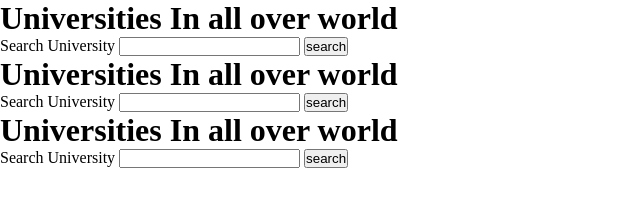
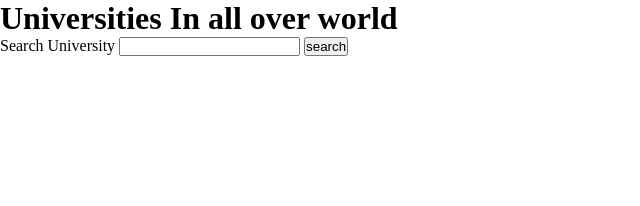
Before and after one commit to Abdulramiz37/test.html, a plain HTML site: page index.html in a window 1280 px wide. Shown: the whole page, without its empty margins (0-640 px from the left). Drawn offline with Linux system fonts and the light colour scheme.

Commit message:
Update index.html

```diff
--- a/index.html
+++ b/index.html
@@ -35,78 +35,4 @@
     <script onload="pushUniversitiesList()" src="index.js"></script>
 </body>
 
-</html><!doctype html>
-<html lang="en">
-
-<head>
-
-    <meta charset="utf-8">
-    <meta name="viewport" content="width=device-width, initial-scale=1">
-
-
-      <title>country</title>
-      <style>
-          *{
-    margin: 0;
-    padding: 0;
-    box-sizing: border-box;
-}
-      </style>
-</head>
-
-<body>
-    <div class="container vh-80 p-5">
-        <h1 class="text-center">Universities In all over world</h1>
-        <div>
-            <span class="input-group-text" id="inputGroup-sizing-default">Search University</span>
-            <input type="text"
-                 onkeydown="searchUniversities()" onkeyup="searchUniversities()">
-                <button class="inputValue">search</button>
-        </div>
-
-        <ul id="universities-list" class="list-group mt-3">
-
-        </ul>
-    </div>
-
-    <script onload="pushUniversitiesList()" src="index.js"></script>
-</body>
-
-</html><!doctype html>
-<html lang="en">
-
-<head>
-
-    <meta charset="utf-8">
-    <meta name="viewport" content="width=device-width, initial-scale=1">
-
-
-      <title>country</title>
-      <style>
-          *{
-    margin: 0;
-    padding: 0;
-    box-sizing: border-box;
-}
-      </style>
-</head>
-
-<body>
-    <div class="container vh-80 p-5">
-        <h1 class="text-center">Universities In all over world</h1>
-        <div>
-            <span class="input-group-text" id="inputGroup-sizing-default">Search University</span>
-            <input type="text"
-                 onkeydown="searchUniversities()" onkeyup="searchUniversities()">
-                <button class="inputValue">search</button>
-        </div>
-
-        <ul id="universities-list" class="list-group mt-3">
-
-        </ul>
-    </div>
-
-    <script onload="pushUniversitiesList()" src="index.js"></script>
-</body>
-
 </html>
```
